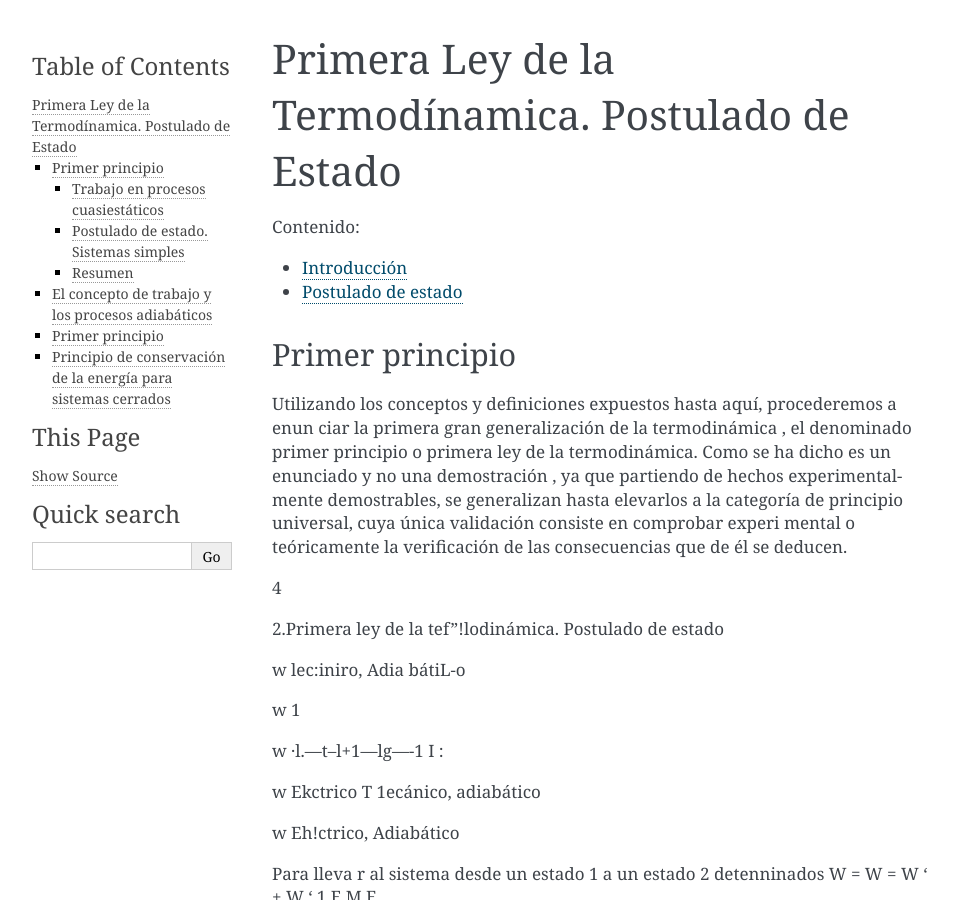
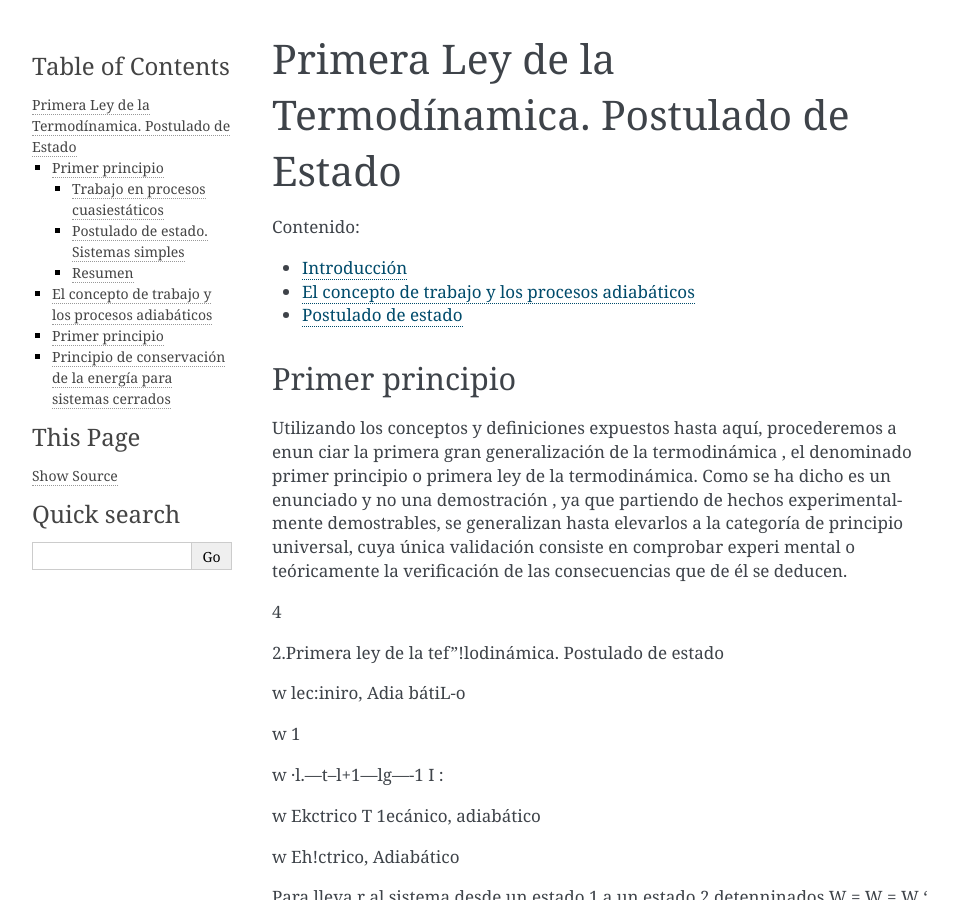
Before and after one commit to mantielero/termodinamica, a Sphinx documentation site: the page built from source/primer_principio.rst, in a window 1280 px wide and 900 px high. Shown: the whole window, without its empty margins (148-1106 px from the left). Built offline with Sphinx 7.4.7, drawn with Linux system fonts in a browser that asks for light colours; pages that are not in the unit, such as notebooks, are missing from menus.

Commit message:
Update primer_principio.rst

```diff
--- a/source/primer_principio.rst
+++ b/source/primer_principio.rst
@@ -7,6 +7,7 @@ Primera Ley de la Termodínamica. Postulado de Estado
    :caption: Contenido:
 
    primer_principio_introduccion
+   primer_principio_trabajo_procesos_adiabaticos
    primer_principio_postulado_estado
 
 
```
